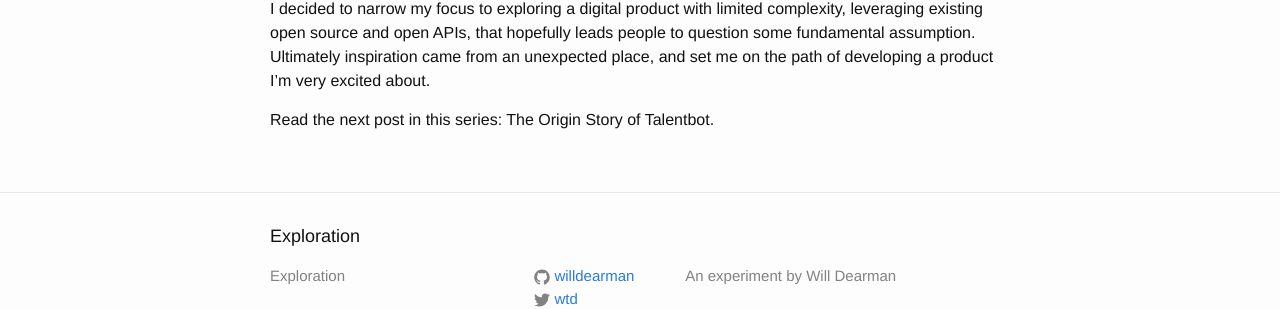
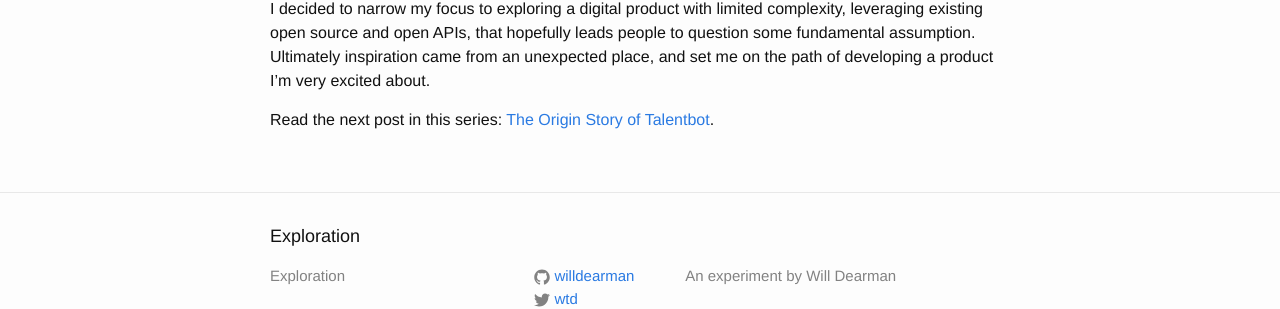
Before and after one commit to willdearman/willdearman, a Jekyll site: the page built from _posts/2016-06-09-growing-into-product-panagement.md, in a window 1280 px wide. Shown: the part 1436-1745 px from the top of the page. Built offline with Jekyll 4.4.1, drawn with Linux system fonts in a browser that asks for light colours; part of the change alters nothing that is shown.

```diff
--- a/_posts/2016-06-09-growing-into-product-panagement.md
+++ b/_posts/2016-06-09-growing-into-product-panagement.md
@@ -28,4 +28,4 @@ But what product do I build or analyze. I was stuck for over a week on the issue
 
 I decided to narrow my focus to exploring a digital product with limited complexity, leveraging existing open source and open APIs, that hopefully leads people to question some fundamental assumption. Ultimately inspiration came from an unexpected place, and set me on the path of developing a product I'm very excited about.
 
-Read the next post in this series: The Origin Story of Talentbot.
+Read the next post in this series: [The Origin Story of Talentbot](/product%20management/2016/06/10/talentbot-origin-story/).
```
